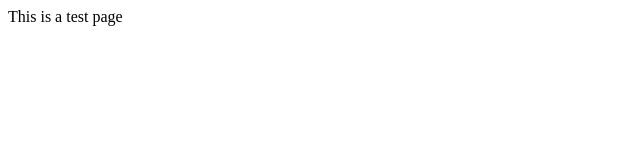
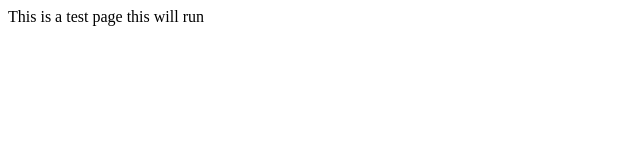
Before and after one commit to ryuk321/careerliftuk, a Next.js app: page /test in a window 1280 px wide. Shown: the top 160 px of the page, without its empty margins (0-640 px from the left). Built offline with nearby package versions, Linux system fonts and the light colour scheme.

Commit message:
just part 2 push

```diff
--- a/pages/test.tsx
+++ b/pages/test.tsx
@@ -1,3 +1,3 @@
 export default function Test() {
-  return <div>This is a test page</div>;
+  return <div>This is a test page this will run</div>;
 }
```
